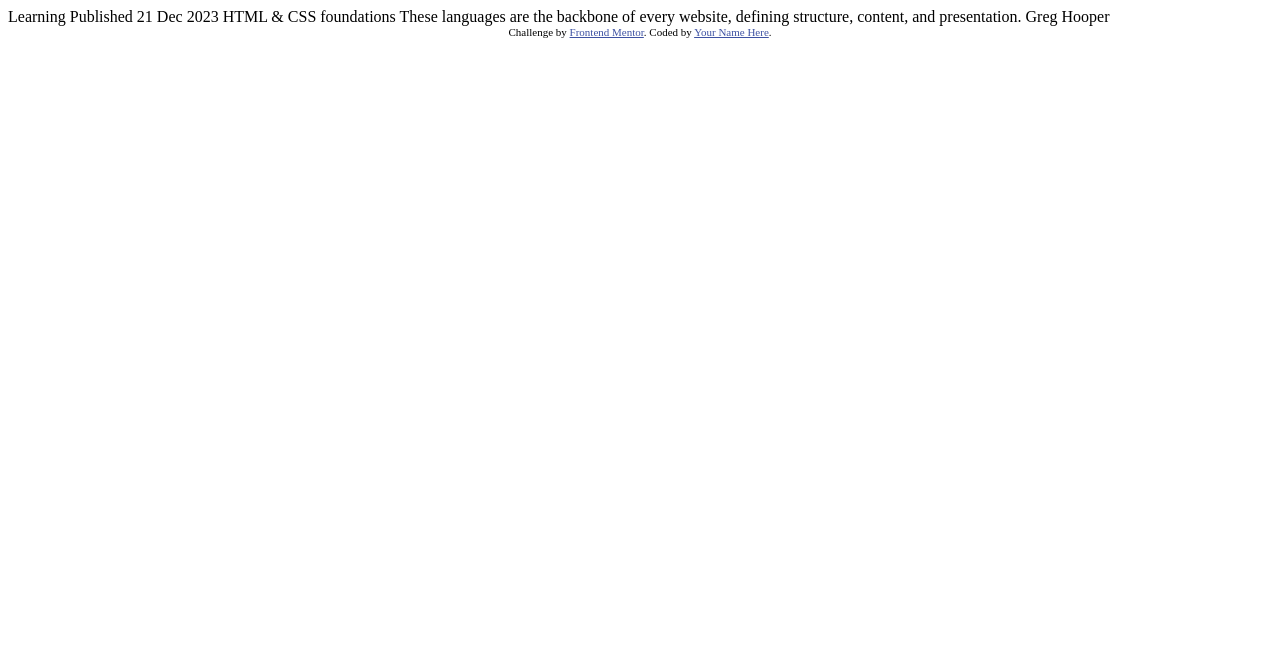
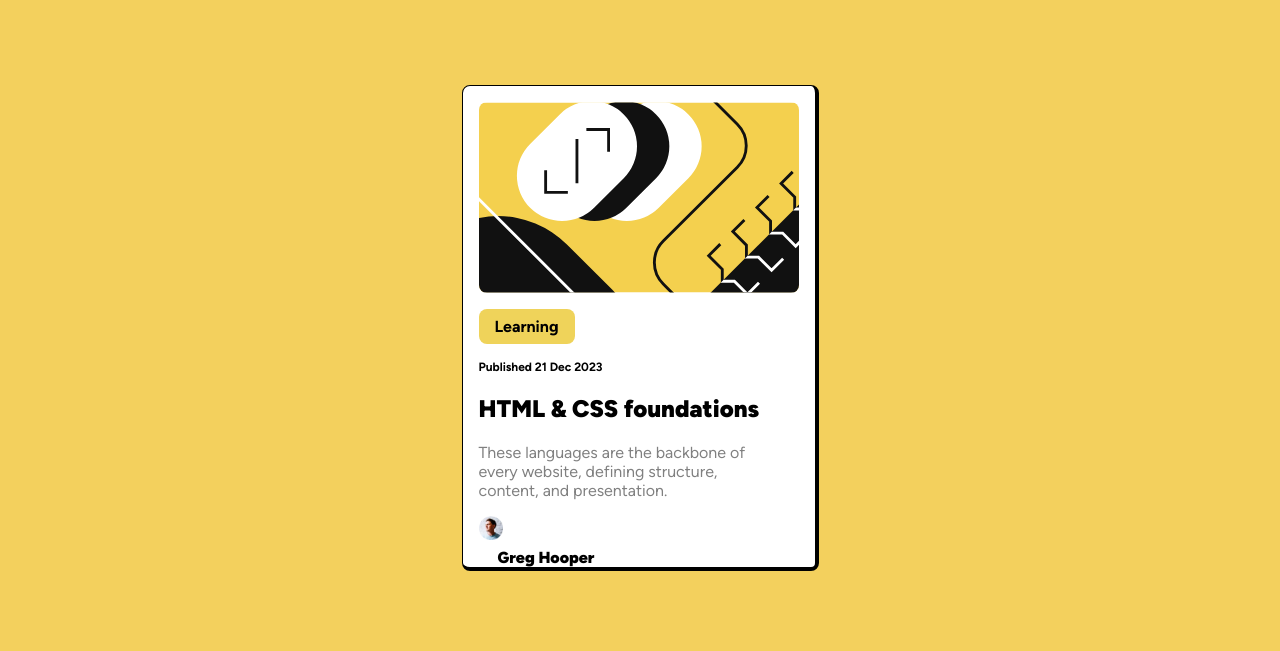
Before and after one commit to JPerez03/blog-preview-card-main, a plain HTML site: page index.html in a window 1280 px wide. Drawn offline with Linux system fonts and the light colour scheme.

Commit message:
Final Project

```diff
--- /dev/null
+++ b/index.css
@@ -0,0 +1,78 @@
+body{
+    background-color: #f3d05d;
+    display: flex;
+    justify-content: center;
+    align-items: center;
+    min-height: 80vh;
+}
+@font-face {
+    font-family: figtreeItalic;
+    src: url(./assets/fonts/Figtree-VariableFont_wght.ttf);
+}
+#mainpanel{
+    background-color: white;
+    border: 0.2vh black solid;
+    border-radius: 1vh;
+    border-right: 0.5vh black solid;
+    border-bottom: 0.5vh black solid;
+
+}
+#imgIllustration{
+    margin: 2vh;
+    border-radius: 1lvh;
+    display: flex;
+    max-width: 40vh;
+}
+#LearningTitle{
+    background-color: #efd35a;
+    display: flexbox;
+    padding: 1vh;
+    font-family: figtreeItalic;
+    font-weight: bolder;
+    max-width: 10vh;
+    border-radius: 1vh;
+    font-size: 2vh;
+    margin-left: 2vh;
+    text-align: center;
+}
+#pub{
+    font-family: figtreeItalic;
+    font-size: 1.5vh;
+    font-weight: 700;
+    margin-left: 2vh;
+}
+#htmlfound{
+    font-family: figtreeItalic;
+    font-weight: 900;
+    margin-left: 2vh;
+}
+#contentdetails{
+    max-width: 35vh;
+    margin-left: 2vh;
+    font-family: figtreeItalic;
+    color: gray;
+}
+#imggreg{
+    margin-left: 2vh;
+    max-width: 3vh;
+}
+#namegreg{
+    font-family: figtreeItalic;
+    text-align: center;
+    float: right;
+    margin-top: 0.5vh;
+    font-weight: 900;
+
+}
+#maingreg{
+    max-width: 16.5vh;
+}
+@media screen and (max-width : 375px) {
+
+    #imgIllustration{
+        margin: 2vh;
+        border-radius: 1lvh;
+        display: flex;
+        max-width: 35vh;
+    }
+}
--- a/index.html
+++ b/index.html
@@ -3,20 +3,21 @@
 <head>
   <meta charset="UTF-8">
   <meta name="viewport" content="width=device-width, initial-scale=1.0"> <!-- displays site properly based on user's device -->
-
+  <link rel="stylesheet" href="./index.css">
   <link rel="icon" type="image/png" sizes="32x32" href="./assets/images/favicon-32x32.png">
 
   <title>Frontend Mentor | Blog preview card</title>
 
-  <!-- Feel free to remove these styles or customise in your own stylesheet 👍 -->
-  <style>
-    .attribution { font-size: 11px; text-align: center; }
-    .attribution a { color: hsl(228, 45%, 44%); }
-  </style>
 </head>
 <body>
-
-  Learning
+  <main id="mainpanel">
+    <img src="./assets/images/illustration-article.svg" alt="Illustration Arcticle" id="imgIllustration">
+    <p id="LearningTitle">Learning</p>
+    <p id="pub"> Published 21 Dec 2023</p>
+    <h2 id="htmlfound">HTML & CSS foundations</h2>
+    <p id="contentdetails"> These languages are the backbone of every website, defining structure, content, and presentation.</p>
+    <p id="maingreg"><img src="./assets/images/image-avatar.webp" alt="Greg Hooper" id="imggreg"><span id="namegreg">Greg Hooper</span></p>
+    <!-- Learning
 
   Published 21 Dec 2023
 
@@ -24,11 +25,12 @@
 
   These languages are the backbone of every website, defining structure, content, and presentation.
 
-  Greg Hooper
+  Greg Hooper -->
+  </main>
 
-  <div class="attribution">
+  <!-- <div class="attribution">
     Challenge by <a href="https://www.frontendmentor.io?ref=challenge" target="_blank">Frontend Mentor</a>.
     Coded by <a href="#">Your Name Here</a>.
-  </div>
+  </div> -->
 </body>
 </html>
```
